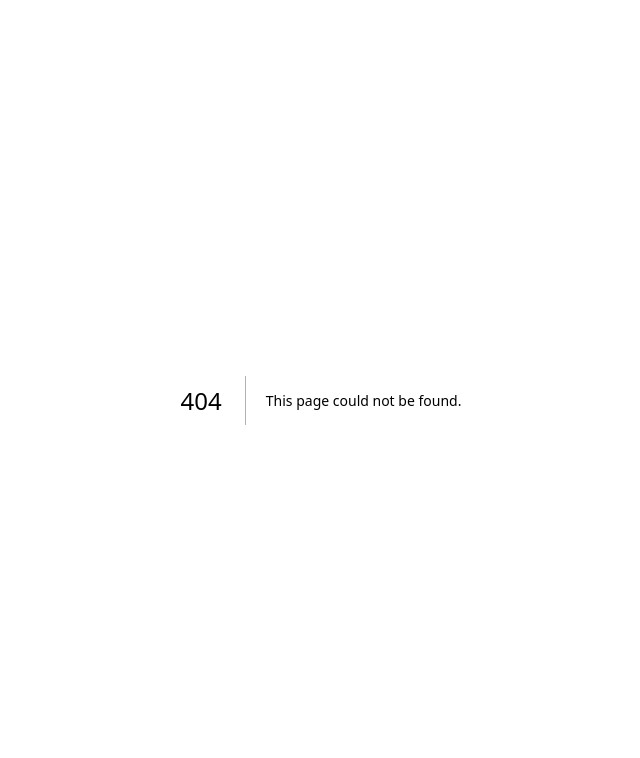
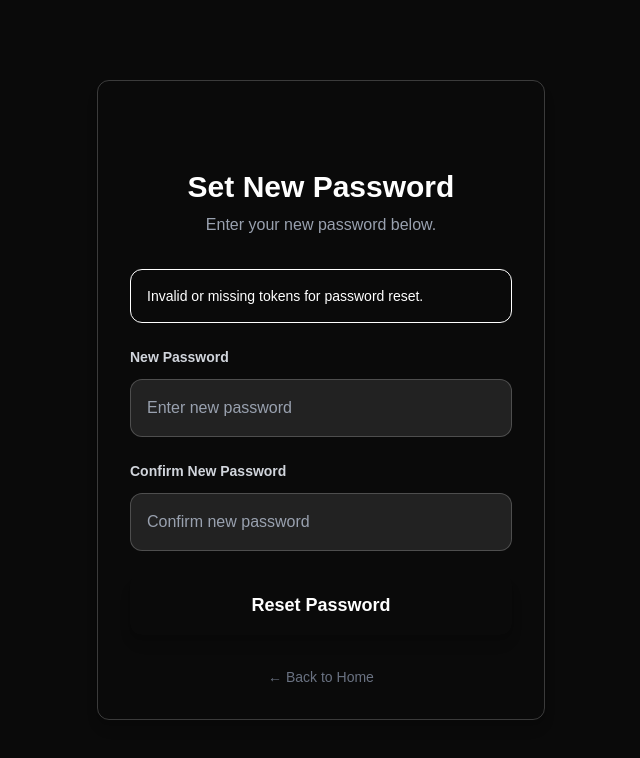
Before and after one commit to jojorabbit0084-bot/Trading.co3, a Next.js app: page /reset-password in a window 1280 px wide. Before the commit this address had no page. Shown: the top 758 px of the page, without its empty margins (319-959 px from the left). Built offline with nearby package versions, Linux system fonts and the light colour scheme.

Commit message:
checking password reset

```diff
--- a/src/app/forgot-password/page.tsx
+++ b/src/app/forgot-password/page.tsx
@@ -18,7 +18,7 @@ export default function ForgotPasswordPage() {
 
     try {
       const { error } = await supabase.auth.resetPasswordForEmail(email, {
-        redirectTo: `${window.location.origin}/reset-password`,
+        redirectTo: `${process.env.NEXT_PUBLIC_BASE_URL || window.location.origin}/reset-password`,
       });
 
       if (error) {
--- a/src/app/page.tsx
+++ b/src/app/page.tsx
@@ -41,7 +41,7 @@ export default function HomePage() {
   const userName = user.user_metadata?.full_name || user.email;
 
   return (
-    <LandingPage>
+    <LandingPage user={user}>
       <div className="flex flex-col items-center justify-center min-h-[calc(100vh-150px)] text-white text-center px-6">
         <h1 className="text-4xl md:text-5xl font-extrabold leading-tight mb-6 bg-gradient-to-r from-primary-400 to-secondary-400 bg-clip-text text-transparent animate-fade-in">
           Welcome, {userName}!
--- /dev/null
+++ b/src/app/reset-password/page.tsx
@@ -0,0 +1,143 @@
+'use client';
+
+import { useState, useEffect } from 'react';
+import { createClient } from '@/utils/supabase/client';
+import { useRouter, useSearchParams } from 'next/navigation';
+import Link from 'next/link';
+
+export default function ResetPasswordPage() {
+  const [password, setPassword] = useState('');
+  const [confirmPassword, setConfirmPassword] = useState('');
+  const [isLoading, setIsLoading] = useState(false);
+  const [message, setMessage] = useState('');
+  const [error, setError] = useState('');
+  const [isPasswordUpdated, setIsPasswordUpdated] = useState(false);
+
+  const router = useRouter();
+  const searchParams = useSearchParams();
+  const supabase = createClient();
+
+  useEffect(() => {
+    const accessToken = searchParams.get('access_token');
+    const refreshToken = searchParams.get('refresh_token');
+
+    if (accessToken && refreshToken) {
+      // Supabase automatically handles session from URL tokens
+      // No explicit session setting needed here, just ensure the client is initialized
+    } else {
+      setError('Invalid or missing tokens for password reset.');
+    }
+  }, [searchParams]);
+
+  const handlePasswordReset = async (e: React.FormEvent) => {
+    e.preventDefault();
+    setIsLoading(true);
+    setMessage('');
+    setError('');
+
+    if (password !== confirmPassword) {
+      setError('Passwords do not match.');
+      setIsLoading(false);
+      return;
+    }
+
+    try {
+      const { error } = await supabase.auth.updateUser({ password });
+
+      if (error) {
+        setError(error.message);
+      } else {
+        setMessage('Your password has been updated successfully! You can now log in with your new password.');
+        setIsPasswordUpdated(true);
+        // Optionally redirect to login page after a short delay
+        setTimeout(() => {
+          router.push('/login?message=Password reset successfully. Please log in.');
+        }, 3000);
+      }
+    } catch (err: any) {
+      setError('An unexpected error occurred: ' + err.message);
+    } finally {
+      setIsLoading(false);
+    }
+  };
+
+  return (
+    <div className="min-h-screen bg-gradient-dark text-white flex items-center justify-center px-4">
+      <div className="max-w-md w-full bg-dark-900 p-8 rounded-xl shadow-lg border border-white/20">
+        <div className="text-center mb-8">
+          <Link href="/" className="text-2xl font-bold bg-gradient-to-r from-primary-400 to-secondary-400 bg-clip-text text-transparent mb-6 inline-block">
+            TradeMaster
+          </Link>
+          <h1 className="text-3xl font-bold text-white mb-2">Set New Password</h1>
+          <p className="text-gray-400">Enter your new password below.</p>
+        </div>
+
+        {message && (
+          <div className="p-4 rounded-xl mb-6 bg-success/20 border border-success/50 text-success-200">
+            <p className="text-sm">{message}</p>
+          </div>
+        )}
+        {error && (
+          <div className="p-4 rounded-xl mb-6 bg-danger/20 border border-danger/50 text-danger-200">
+            <p className="text-sm">{error}</p>
+          </div>
+        )}
+
+        {!isPasswordUpdated && (
+          <form onSubmit={handlePasswordReset} className="space-y-6">
+            <div>
+              <label className="block text-sm font-semibold text-gray-300 mb-3">New Password</label>
+              <input
+                type="password"
+                required
+                value={password}
+                onChange={(e) => setPassword(e.target.value)}
+                className="w-full px-4 py-4 rounded-xl bg-white/10 border border-white/20 text-white placeholder-gray-400 focus:ring-2 focus:ring-primary-500 focus:border-transparent backdrop-blur-sm transition-all duration-200"
+                placeholder="Enter new password"
+              />
+            </div>
+            <div>
+              <label className="block text-sm font-semibold text-gray-300 mb-3">Confirm New Password</label>
+              <input
+                type="password"
+                required
+                value={confirmPassword}
+                onChange={(e) => setConfirmPassword(e.target.value)}
+                className="w-full px-4 py-4 rounded-xl bg-white/10 border border-white/20 text-white placeholder-gray-400 focus:ring-2 focus:ring-primary-500 focus:border-transparent backdrop-blur-sm transition-all duration-200"
+                placeholder="Confirm new password"
+              />
+            </div>
+            <button
+              type="submit"
+              disabled={isLoading}
+              className="w-full bg-gradient-to-r from-primary-500 to-secondary-500 text-white font-bold text-lg py-4 px-6 rounded-xl hover:from-primary-600 hover:to-secondary-600 focus:outline-none focus:ring-2 focus:ring-primary-500 focus:ring-offset-2 focus:ring-offset-dark-900 disabled:opacity-50 disabled:cursor-not-allowed transition-all duration-300 transform hover:scale-105 shadow-lg"
+            >
+              {isLoading ? (
+                <div className="flex items-center justify-center space-x-3">
+                  <div className="animate-spin rounded-full h-6 w-6 border-b-2 border-white"></div>
+                  <span>Resetting Password...</span>
+                </div>
+              ) : (
+                'Reset Password'
+              )}
+            </button>
+          </form>
+        )}
+
+        {isPasswordUpdated && (
+          <div className="mt-8 text-center">
+            <Link href="/login" className="text-primary-400 hover:text-primary-300 font-semibold transition-colors">
+              Go to Login
+            </Link>
+          </div>
+        )}
+
+        <div className="mt-8 text-center">
+          <Link href="/" className="text-gray-500 hover:text-gray-400 transition-colors text-sm block">
+            ← Back to Home
+          </Link>
+        </div>
+      </div>
+    </div>
+  );
+}
--- a/src/components/LandingPage.tsx
+++ b/src/components/LandingPage.tsx
@@ -5,10 +5,13 @@ import { useState, ReactNode } from 'react';
 
 interface LandingPageProps {
   children?: ReactNode;
+  user?: any; // Add user prop
 }
 
-export default function LandingPage({ children }: LandingPageProps) {
+export default function LandingPage({ children, user }: LandingPageProps) {
   const [isMenuOpen, setIsMenuOpen] = useState(false);
+
+  const userName = user?.user_metadata?.full_name || user?.email;
 
   return (
     <div className="min-h-screen bg-gradient-dark text-white">
@@ -18,15 +21,17 @@ export default function LandingPage({ children }: LandingPageProps) {
           {/* Brand Logo with Glossy Shine */}
     <Link
   href="#"
-  className="relative text-3xl font-extrabold bg-gradient-to-r from-gray-200 via-white to-gray-300 bg-clip-text text-transparent overflow-hidden animate-shine-text antialiased subpixel-antialiased"
+  className="relative text-3xl font-extrabold bg-gradient-to-r from-gray-300 via-gray-100 to-gray-400 bg-clip-text text-transparent drop-shadow-lg overflow-hidden animate-shine-text"
 >
-  TradingSim
+  TradeDemos
 </Link>
           {/* Desktop Navigation */}
           <div className="hidden md:flex items-center space-x-8">
             <a href="#features" className="text-gray-300 hover:text-white transition-colors">Features</a>
             <a href="#how-it-works" className="text-gray-300 hover:text-white transition-colors">How It Works</a>
             <a href="#testimonials" className="text-gray-300 hover:text-white transition-colors">Reviews</a>
+            {!user && (
+              <>
                 <Link href="/login" className="text-gray-300 hover:text-white transition-colors">Login</Link>
                 <Link href="/signup" className="bg-gradient-to-r from-primary-500 to-secondary-500 text-white font-semibold px-6 py-2.5 rounded-lg hover:from-primary-600 hover:to-secondary-600 transition-all duration-300 transform hover:scale-105">
                   Start Trading Free
@@ -34,6 +39,14 @@ export default function LandingPage({ children }: LandingPageProps) {
                 <Link href="/signup" className="bg-gradient-to-r from-accent-500 to-danger text-white font-semibold px-6 py-2.5 rounded-lg hover:from-accent-600 hover:to-danger-600 transition-all duration-300 transform hover:scale-105">
                   REGISTER
                 </Link>
+              </>
+            )}
+            {user && (
+              <div className="flex items-center space-x-4">
+                <span className="text-gray-300">Logged in as: {userName}</span>
+                <Link href="/profile" className="text-gray-300 hover:text-white transition-colors">Edit Profile</Link>
+              </div>
+            )}
           </div>
 
           {/* Mobile Menu Button */}
@@ -54,6 +67,8 @@ export default function LandingPage({ children }: LandingPageProps) {
               <a href="#features" className="block text-gray-300 hover:text-white transition-colors">Features</a>
               <a href="#how-it-works" className="block text-gray-300 hover:text-white transition-colors">How It Works</a>
               <a href="#testimonials" className="block text-gray-300 hover:text-white transition-colors">Reviews</a>
+              {!user && (
+                <>
                   <Link href="/login" className="block text-gray-300 hover:text-white transition-colors">Login</Link>
                   <Link href="/signup" className="block bg-gradient-to-r from-primary-500 to-secondary-500 text-white font-semibold px-6 py-2.5 rounded-lg text-center">
                     Start Trading Free
@@ -61,6 +76,14 @@ export default function LandingPage({ children }: LandingPageProps) {
                   <Link href="/signup" className="block bg-gradient-to-r from-accent-500 to-danger text-white font-semibold px-6 py-2.5 rounded-lg text-center">
                     REGISTER
                   </Link>
+                </>
+              )}
+              {user && (
+                <>
+                  <span className="block text-gray-300">Logged in as: {userName}</span>
+                  <Link href="/profile" className="block text-gray-300 hover:text-white transition-colors">Edit Profile</Link>
+                </>
+              )}
             </div>
           </div>
         )}
```
Lines whose indentation alone changed are shown as unchanged.
